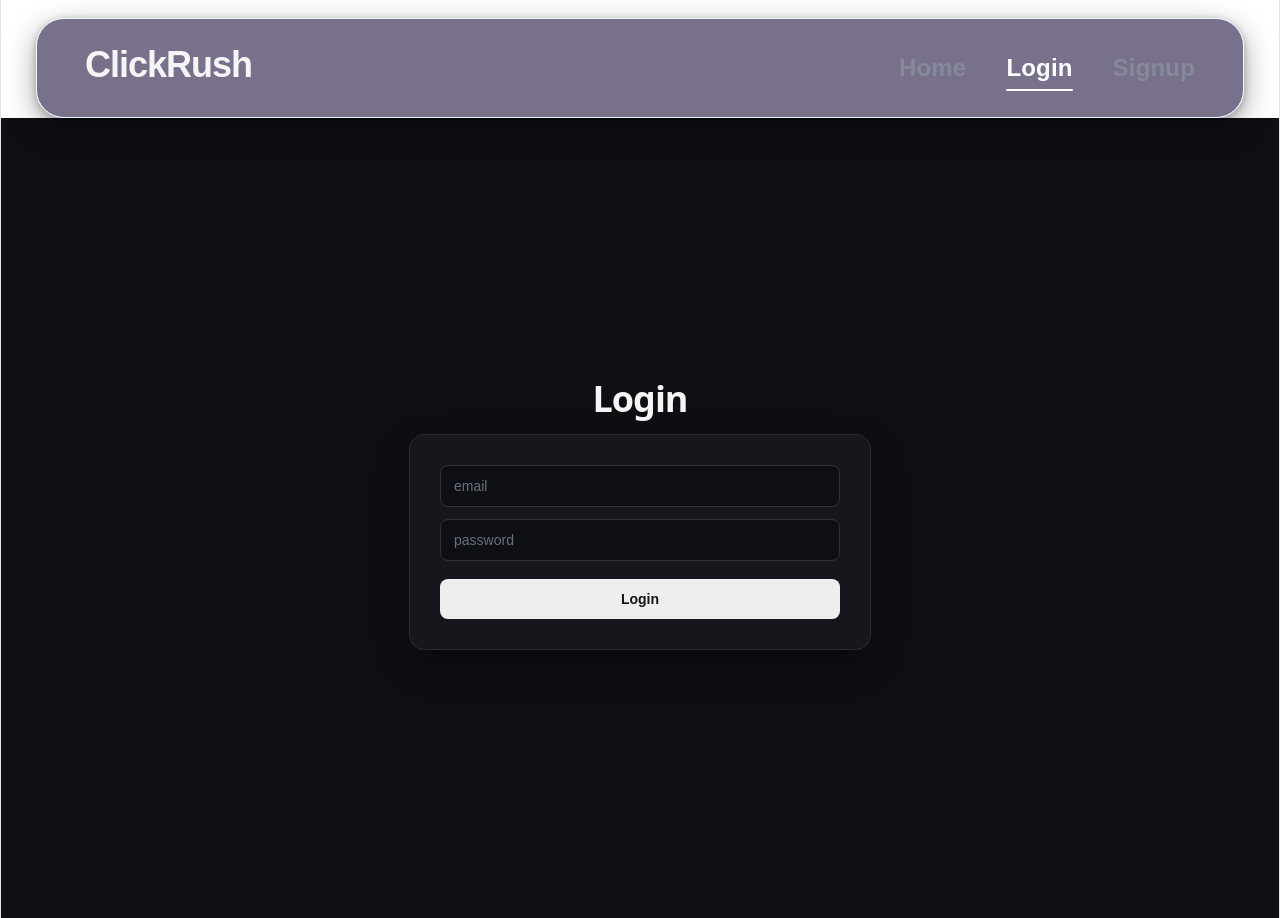
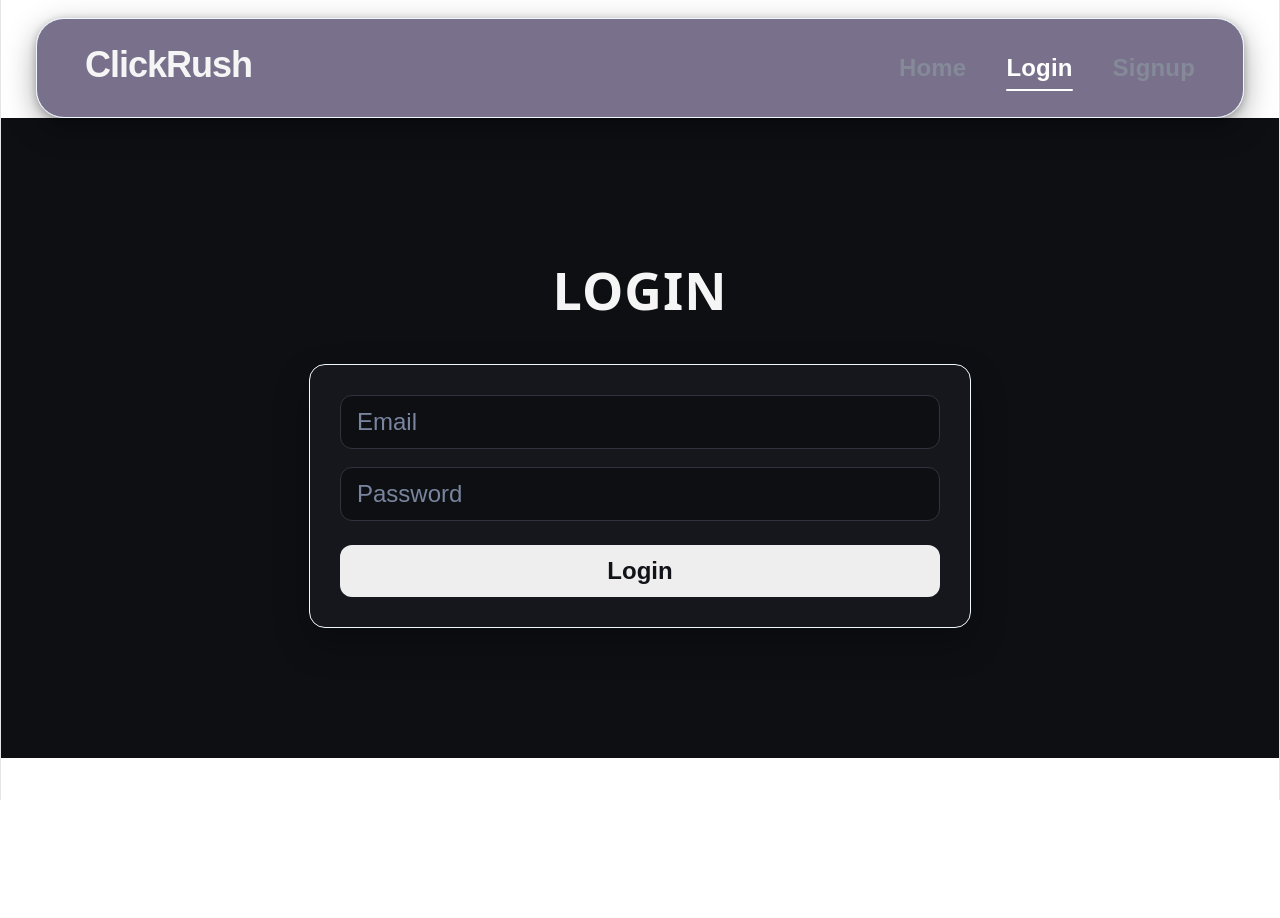
Before and after one commit to mansiey/FullStack-Projects, a React app in the folder 1. ClickRush/Frontend/: page /login in a window 1280 px wide. After the commit the page ends 800 px from the top, so only its background shows below. Built offline with nearby package versions, Linux system fonts and the light colour scheme; the HTML template or start-up script is replaced by a standard one; a web font is replaced by a local one.

Commit message:
Auth styling done

```diff
--- a/1. ClickRush/Frontend/src/pages/Login.css
+++ b/1. ClickRush/Frontend/src/pages/Login.css
@@ -1,84 +1,75 @@
+/* Login-Page */
+
 .login-page {
-    min-height: 100vh;
-
+    min-height: 80vh;
     display: flex;
     flex-direction: column;
     align-items: center;
     justify-content: center;
-
+    gap: 10px;
+    line-height: 1.6;
     background: #0d0f13;
 }
 
 .login-page > h1 {
     margin: 0 0 22px;
-
-    font-size: 36px;
+    font-size: 52px;
     font-weight: 700;
-    letter-spacing: -1px;
-
+    letter-spacing: 1px;
     color: #f5f5f5;
+    text-transform: uppercase;
 }
 
 .login-container {
-    width: min(400px, 90%);
+    width: min(600px, 90%);
     padding: 30px;
-
     background: #15171d;
-    border: 1px solid #292c35;
-    border-radius: 15px;
-
+    border: 1px solid aliceblue;
+    border-radius: 16px;
     box-shadow: 0 15px 35px rgba(0, 0, 0, 0.3);
 }
 
 .login-container form {
     display: flex;
     flex-direction: column;
-    gap: 12px;
+    gap: 18px;
+    line-height: 1.6;
 }
 
 .login-container input {
     width: 100%;
     box-sizing: border-box;
-
-    padding: 12px 13px;
-
+    padding: 12px 16px;
     background: #0d0f13;
     border: 1px solid #30333d;
-    border-radius: 8px;
-
+    border-radius: 12px;
     outline: none;
-
     color: #ffffff;
-    font-size: 14px;
+    font-size: 24px;
 }
 
 .login-container input::placeholder {
-    color: #687080;
+    color: #79859e;
 }
 
 .login-container input:focus {
-    border-color: #666b78;
+    border-color: #7c8291;
 }
 
 .login-container button {
     margin-top: 6px;
     padding: 12px;
-
     background: #eeeeee;
     color: #111318;
-
     border: none;
-    border-radius: 8px;
-
-    font-size: 14px;
+    border-radius: 12px;
+    font-size: 24px;
     font-weight: 600;
-
     cursor: pointer;
-
     transition: 0.2s ease;
 }
 
 .login-container button:hover {
     background: #ffffff;
-    transform: translateY(-1px);
+    transform: translateY(-3px);
 }
--- a/1. ClickRush/Frontend/src/pages/Signup.css
+++ b/1. ClickRush/Frontend/src/pages/Signup.css
@@ -1,111 +1,82 @@
-/* =========================
-   SIGNUP PAGE
-========================= */
+   /* SIGNUP PAGE */
 
 .signup-page {
-    min-height: 100vh;
-
+    min-height: 80vh;
     display: flex;
     flex-direction: column;
     align-items: center;
     justify-content: center;
-
+    gap: 10px;
     background: #0d0f13;
+    line-height: 1.6;
 }
 
 
-/* =========================
-   TITLE
-========================= */
+   /* TITLE */
 
 .signup-page > h1 {
     margin: 0 0 22px;
-
-    font-size: 36px;
+    font-size: 52px;
     font-weight: 700;
-    letter-spacing: -1px;
-
-    color: #f5f5f5;
+    letter-spacing: 1px;
+    color: aliceblue;
+    text-transform: uppercase;
 }
 
-
-/* =========================
-   SIGNUP CARD
-========================= */
+   /* SIGNUP CARD */
 
 .signup-container {
-    width: min(400px, 90%);
+    width: min(600px, 90%);
     padding: 30px;
-
     background: #15171d;
-
-    border: 1px solid #292c35;
-    border-radius: 15px;
-
+    border: 1px solid aliceblue;
+    border-radius: 16px;
     box-shadow: 0 15px 35px rgba(0, 0, 0, 0.3);
 }
 
-
-/* =========================
-   FORM
-========================= */
+   /* FORM */
 
 .signup-container form {
     display: flex;
     flex-direction: column;
-    gap: 12px;
+    gap: 18px;
+    line-height: 1.6;
 }
-
-
-/* =========================
-   INPUTS
-========================= */
+   /* INPUTS */
 
 .signup-container input {
     width: 100%;
     box-sizing: border-box;
-
-    padding: 12px 13px;
-
+    padding: 12px 16px;
     background: #0d0f13;
     border: 1px solid #30333d;
-    border-radius: 8px;
-
+    border-radius: 12px;
     outline: none;
-
     color: #ffffff;
-    font-size: 14px;
-
+    font-size: 24px;
     transition: border-color 0.2s ease;
 }
 
 .signup-container input::placeholder {
-    color: #687080;
+    color: #79859e;
 }
 
 .signup-container input:focus {
-    border-color: #666b78;
+    border-color: #7c8291;
 }
 
+   /* BUTTON */
 
-/* =========================
-   BUTTON
-========================= */
 
 .signup-container button {
     margin-top: 6px;
-
     padding: 12px;
-
     background: #eeeeee;
     color: #111318;
-
     border: none;
-    border-radius: 8px;
-
-    font-size: 14px;
+    border-radius: 12px;
+    font-size: 24px;
     font-weight: 600;
-
     cursor: pointer;
 
     transition:
@@ -115,17 +86,14 @@
 
 .signup-container button:hover {
     background: #ffffff;
-    transform: translateY(-1px);
+    transform: translateY(-3px);
 }
 
 .signup-container button:active {
-    transform: translateY(0);
+    transform: translateY(1);
 }
 
-
-/* =========================
-   MOBILE
-========================= */
+   /* MOBILE */
 
 @media (max-width: 450px) {
 
--- a/1. ClickRush/Frontend/src/pages/login.jsx
+++ b/1. ClickRush/Frontend/src/pages/login.jsx
@@ -56,9 +56,9 @@ function Login() {
 
             <div className="login-container">
                 <form onSubmit={handleSubmit}>
-                    <input type="email" name="email" placeholder="email" value={formData.email} onChange={handleChange} />
+                    <input type="email" name="email" placeholder="Email" value={formData.email} onChange={handleChange} />
 
-                    <input type="password" name="password" placeholder="password" value={formData.password} onChange={handleChange} />
+                    <input type="password" name="password" placeholder="Password" value={formData.password} onChange={handleChange} />
 
                     <button type="submit"> Login </button>
                 </form>
--- a/1. ClickRush/Frontend/src/pages/signup.jsx
+++ b/1. ClickRush/Frontend/src/pages/signup.jsx
@@ -55,13 +55,13 @@ function Signup() {
             <div className="signup-container">
 
                 <form onSubmit={handleSubmit}>
-                    <input type="text" name="firstName" placeholder="firstName" value={formData.firstName} onChange={handleChange} />
+                    <input type="text" name="firstName" placeholder="FirstName" value={formData.firstName} onChange={handleChange} />
 
-                    <input type="text" name="lastName" placeholder="lastName" value={formData.lastName} onChange={handleChange} />
+                    <input type="text" name="lastName" placeholder="LastName" value={formData.lastName} onChange={handleChange} />
 
-                    <input type="email" name="email" placeholder="email" value={formData.email} onChange={handleChange} />
+                    <input type="email" name="email" placeholder="Email" value={formData.email} onChange={handleChange} />
 
-                    <input type="password" name="password" placeholder="password" value={formData.password} onChange={handleChange} />
+                    <input type="password" name="password" placeholder="Password" value={formData.password} onChange={handleChange} />
 
                     <button type="submit"> Signup </button>
                 </form>
```
